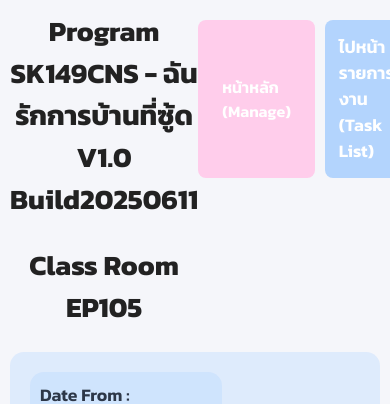
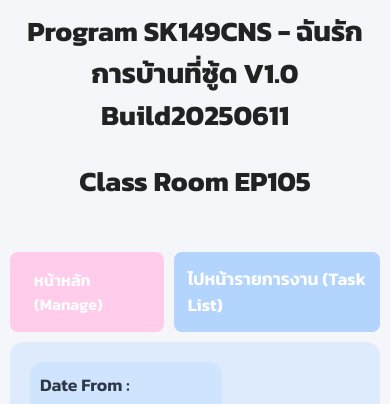
Before and after one commit to phatphoom/student-task-react, a Next.js app: page /Reports in a window 390 px wide. Shown: the top 404 px of the page. Built offline with nearby package versions, Linux system fonts and the light colour scheme; no server answers.

Commit message:
feat : css

```diff
--- a/src/Components/tasklist.css
+++ b/src/Components/tasklist.css
@@ -32,7 +32,7 @@
 .taskCard {
   background-color: #fafafa;
   padding: 0.5rem;
-  border-radius: 6px;
+  /* border-radius: 6px; */
   margin-bottom: 0.5rem;
   box-sizing: border-box;
 }
--- a/src/app/globals.css
+++ b/src/app/globals.css
@@ -226,6 +226,13 @@ body {
     margin: 0;
     font-family: "Kanit", sans-serif;
     background-color: #f5f7fa;
+  }
+
+  .group-button-and-text {
+    justify-content: center;
+    flex-direction: column; /* ถ้าอยากให้เรียงแนวตั้งเมื่อหน้าจอแคบ */
+    align-items: center;    /* ให้อยู่กึ่งกลางแนวขวางด้วย */
+    gap: 1rem;              /* เพิ่มช่องว่างระหว่างปุ่มและข้อความ ถ้ามี */
   }
 
   .card-container {
```
